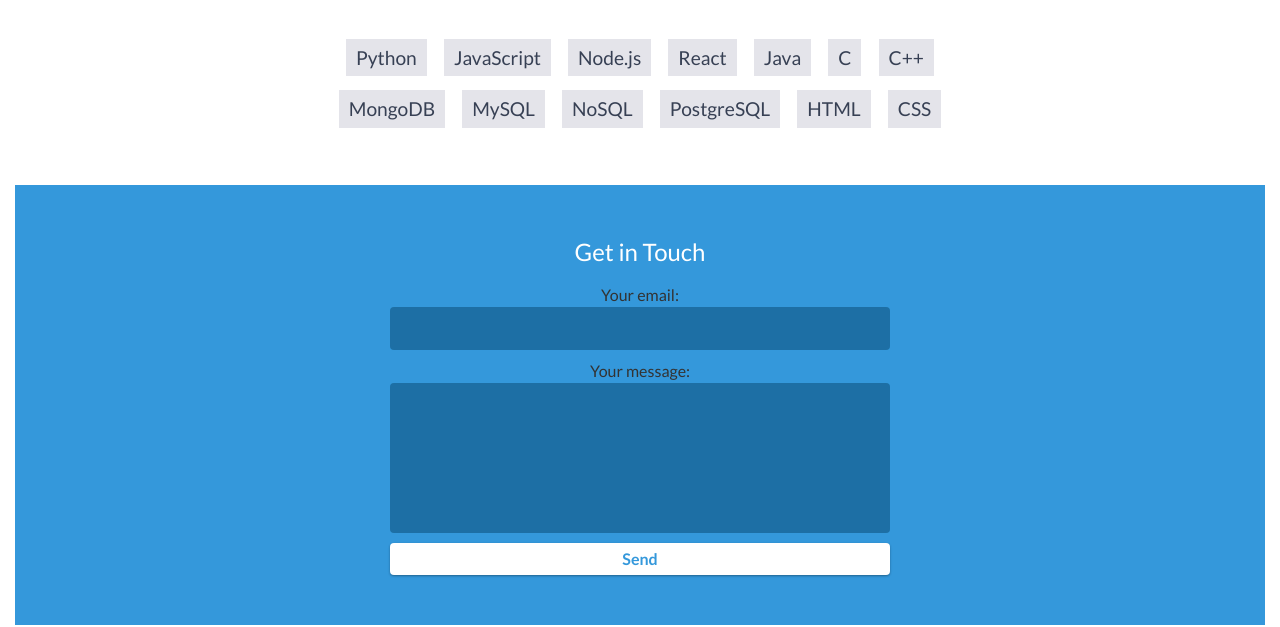
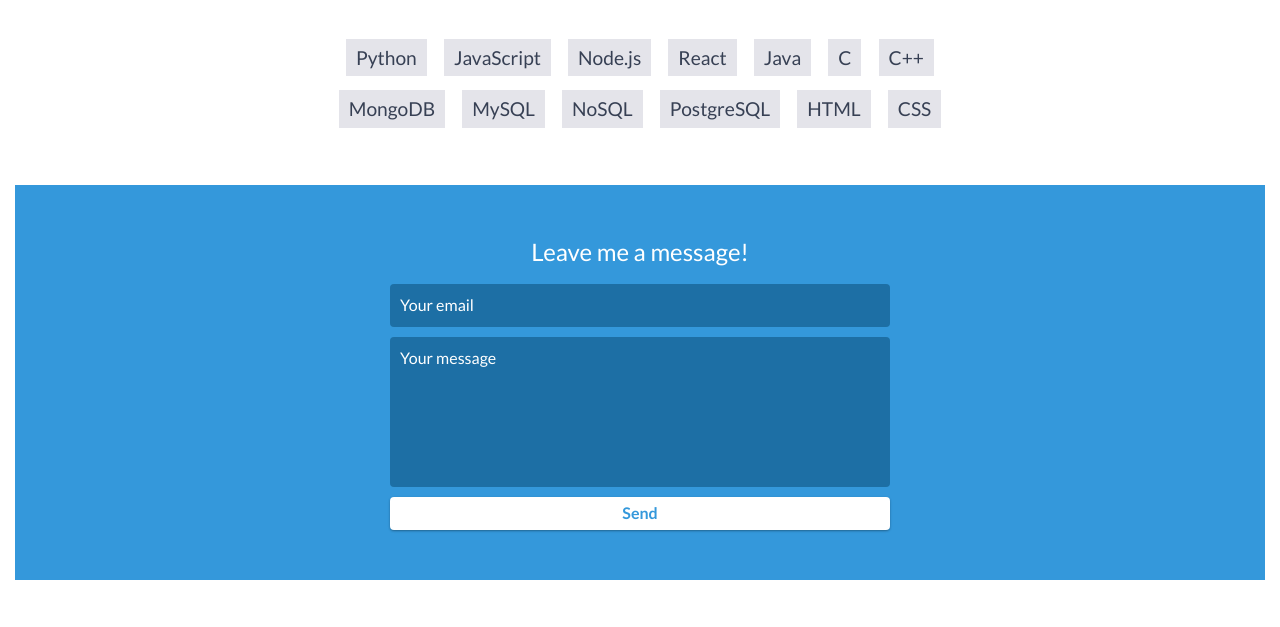
Before and after one commit to RayMJK/RayMJK.github.io, a website: page index.html in a window 1280 px wide. Shown: the part 3531-4158 px from the top of the page. Drawn offline with nearby package versions, Linux system fonts and the light colour scheme; files that its build step writes are made by us from their sources; files whose address does not match are found by name.

Commit message:
modified the form

```diff
--- a/index.html
+++ b/index.html
@@ -233,22 +233,12 @@
     <!-- End #skills -->
 
     <div id="contact">
-        <h2>Get in Touch</h2>
+        <h2>Leave me a message!</h2>
         <div id="contact-form">
-            <form
-                    action="https://formspree.io/f/mleoyzla"
-                    method="POST">
-                <label>
-                    Your email:
-                    <input type="text" name="_replyto">
-                </label>
-                <label>
-                    Your message:
-                    <textarea name="message"></textarea>
-                </label>
-
-                <!-- your other form fields go here -->
-
+            <form method="POST" action="https://formspree.io/mjkraymond93@gmail.com">
+                <input type="hidden" name="_subject" value="Contact request from personal website">
+                <input type="email" name="_replyto" placeholder="Your email" required="">
+                <textarea name="message" placeholder="Your message" required=""></textarea>
                 <button type="submit">Send</button>
             </form>
         </div>
```
